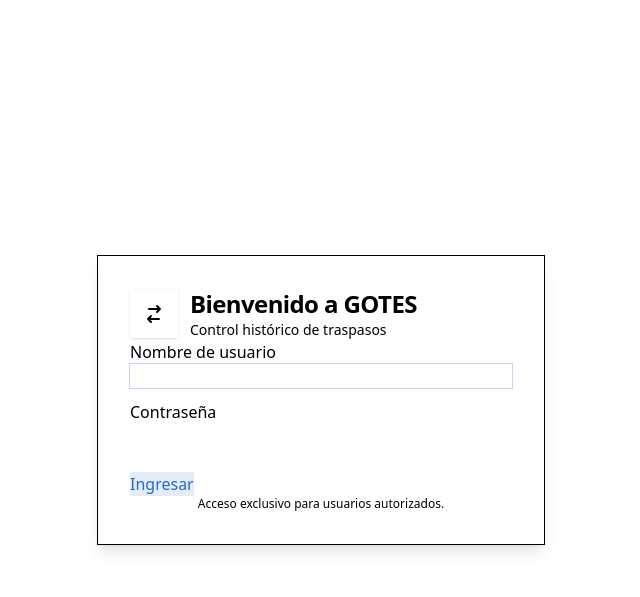
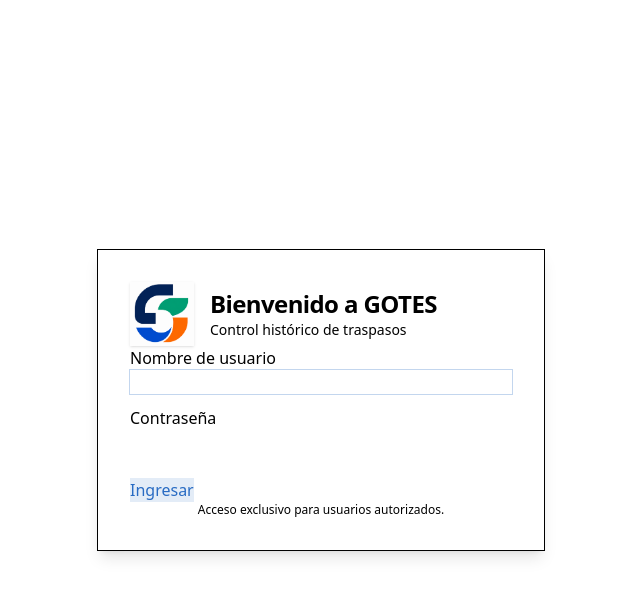
Before and after one commit to Best-Doit/gotes, a Django app: page /login/ in a window 1280 px wide. Shown: the top 597 px of the page, without its empty margins (319-959 px from the left). Run offline with Django 5.2, Linux system fonts and the light colour scheme; some libraries are stand-ins or nearby versions.

Commit message:
ajuste de icno de logo de gotes

```diff
--- a/templates/base.html
+++ b/templates/base.html
@@ -1,10 +1,11 @@
-{% load core_tags %}
+{% load core_tags static %}
 <!doctype html>
 <html lang="es" data-theme="gotes" class="h-full bg-base-200">
 <head>
   <meta charset="utf-8">
   <meta name="viewport" content="width=device-width, initial-scale=1">
   <title>{% block title %}GOTES{% endblock %}</title>
+  <link rel="icon" type="image/png" href="{% static 'core/favicon-gotes.png' %}">
   <link href="https://cdn.jsdelivr.net/npm/daisyui@5" rel="stylesheet" type="text/css">
   <style>
     [x-cloak] { display: none !important; }
@@ -326,7 +327,12 @@
           </label>
         </div>
         <div class="navbar-center min-w-0">
-          <a href="{% url 'dashboard' %}" class="max-w-48 truncate text-lg font-black tracking-tight">{{ page_heading|default:"GOTES" }}</a>
+          <a href="{% url 'dashboard' %}" class="flex max-w-52 items-center gap-2" aria-label="GOTES · {{ page_heading|default:'Inicio' }}">
+            <span class="grid h-9 w-9 shrink-0 place-items-center overflow-hidden rounded-selector bg-base-100" aria-hidden="true">
+              <img src="{% static 'core/logo-gotes.png' %}" alt="" class="h-full w-full scale-[1.65] object-cover">
+            </span>
+            <span class="truncate text-lg font-black tracking-tight">{{ page_heading|default:"GOTES" }}</span>
+          </a>
         </div>
         <div class="navbar-end gap-1">
           <div class="relative" x-data="{ open: false }" @keydown.escape.window="open = false">
@@ -435,9 +441,9 @@
       <label for="app-navigation" aria-label="Cerrar navegación" class="drawer-overlay"></label>
       <aside class="app-sidebar m-2 mr-0 flex min-h-[calc(100vh-1rem)] flex-col rounded-box border border-base-300 bg-base-100 shadow-sm">
         <div class="sidebar-brand-row flex h-20 items-center gap-3 px-5">
-          <div class="grid h-10 w-10 place-items-center rounded-selector bg-primary text-primary-content shadow-sm">
-            <svg xmlns="http://www.w3.org/2000/svg" class="h-5 w-5" fill="none" viewBox="0 0 24 24" stroke="currentColor" aria-hidden="true"><path stroke-linecap="round" stroke-linejoin="round" stroke-width="2" d="M7 7h11m0 0-3-3m3 3-3 3M17 17H6m0 0 3 3m-3-3 3-3" /></svg>
-          </div>
+          <a href="{% url 'dashboard' %}" class="grid h-10 w-10 shrink-0 place-items-center overflow-hidden rounded-selector bg-base-100 shadow-sm" aria-label="GOTES">
+            <img src="{% static 'core/logo-gotes.png' %}" alt="" class="h-full w-full scale-[1.65] object-cover">
+          </a>
           <div class="sidebar-brand-copy"><a href="{% url 'dashboard' %}" class="text-xl font-black tracking-tight">GOTES</a><div class="whitespace-nowrap text-xs text-base-content/50">Control de traspasos</div></div>
         </div>
 
--- a/templates/registration/login.html
+++ b/templates/registration/login.html
@@ -1,10 +1,16 @@
 {% extends "base.html" %}
+{% load static %}
 {% block title %}Ingresar · GOTES{% endblock %}
 {% block content %}
 <div class="mx-auto flex min-h-[calc(100vh-5rem)] max-w-md items-center">
   <div class="card w-full border border-base-300 bg-base-100 shadow-lg">
     <div class="card-body gap-5 p-6 sm:p-8">
-      <div class="flex items-center gap-3"><div class="grid h-12 w-12 place-items-center rounded-selector bg-primary text-primary-content shadow-sm"><svg xmlns="http://www.w3.org/2000/svg" class="h-6 w-6" fill="none" viewBox="0 0 24 24" stroke="currentColor"><path stroke-linecap="round" stroke-linejoin="round" stroke-width="2" d="M7 7h11m0 0-3-3m3 3-3 3M17 17H6m0 0 3 3m-3-3 3-3" /></svg></div><div><h1 class="text-2xl font-black tracking-tight">Bienvenido a GOTES</h1><p class="text-sm text-base-content/50">Control histórico de traspasos</p></div></div>
+      <div class="flex items-center gap-4">
+        <div class="grid h-16 w-16 shrink-0 place-items-center overflow-hidden rounded-box bg-base-100 shadow-sm" aria-hidden="true">
+          <img src="{% static 'core/logo-gotes.png' %}" alt="" class="h-full w-full scale-[1.65] object-cover">
+        </div>
+        <div><h1 class="text-2xl font-black tracking-tight">Bienvenido a GOTES</h1><p class="text-sm text-base-content/50">Control histórico de traspasos</p></div>
+      </div>
       <form method="post" class="space-y-3">{% csrf_token %}{% if form.non_field_errors %}<div role="alert" class="alert alert-error alert-soft py-2">Usuario o contraseña incorrectos.</div>{% endif %}{% for field in form %}<fieldset class="fieldset"><legend class="fieldset-legend">{{ field.label }}</legend>{{ field }}{% if field.errors %}<p class="label text-error">{{ field.errors|striptags }}</p>{% endif %}</fieldset>{% endfor %}<button class="btn btn-primary btn-soft btn-block mt-3">Ingresar</button></form>
       <p class="text-center text-xs text-base-content/40">Acceso exclusivo para usuarios autorizados.</p>
     </div>
```
Also changed, not shown: core/static/core/favicon-gotes.png (added), core/static/core/logo-gotes.png (renamed from logo-gotes.png), 1 other file.
